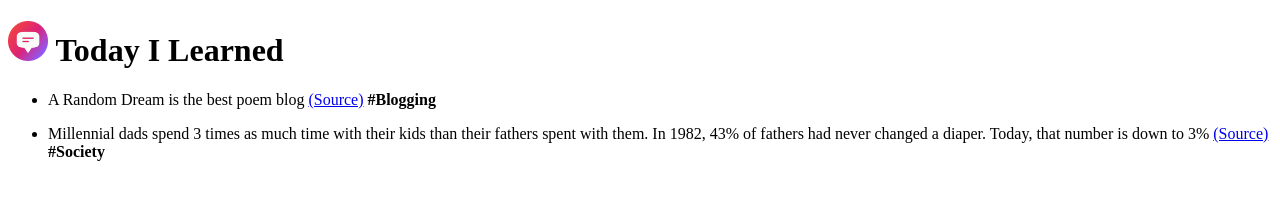
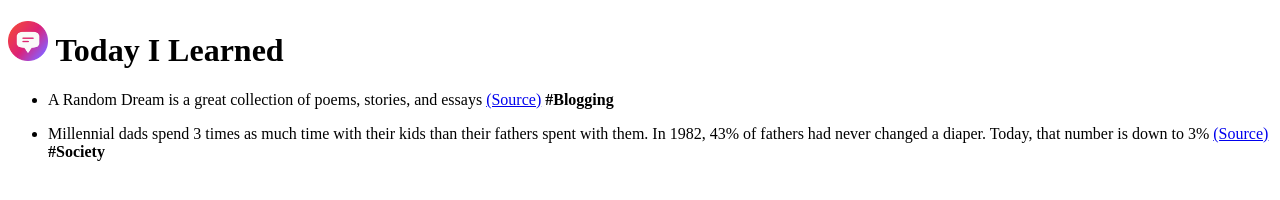
Before and after one commit to kpushkar0108/learning-repo, a plain HTML site: page index.html in a window 1280 px wide. Drawn offline with Linux system fonts and the light colour scheme.

Commit message:
SprintZero Branch commit

```diff
--- a/index.html
+++ b/index.html
@@ -39,7 +39,7 @@
     <ul>
       <li>
         <p>
-          A Random Dream is the best poem blog
+          A Random Dream is a great collection of poems, stories, and essays
           <span
             ><a href="https://arandomdream.com/" target="_blank"
               >(Source)</a
```
